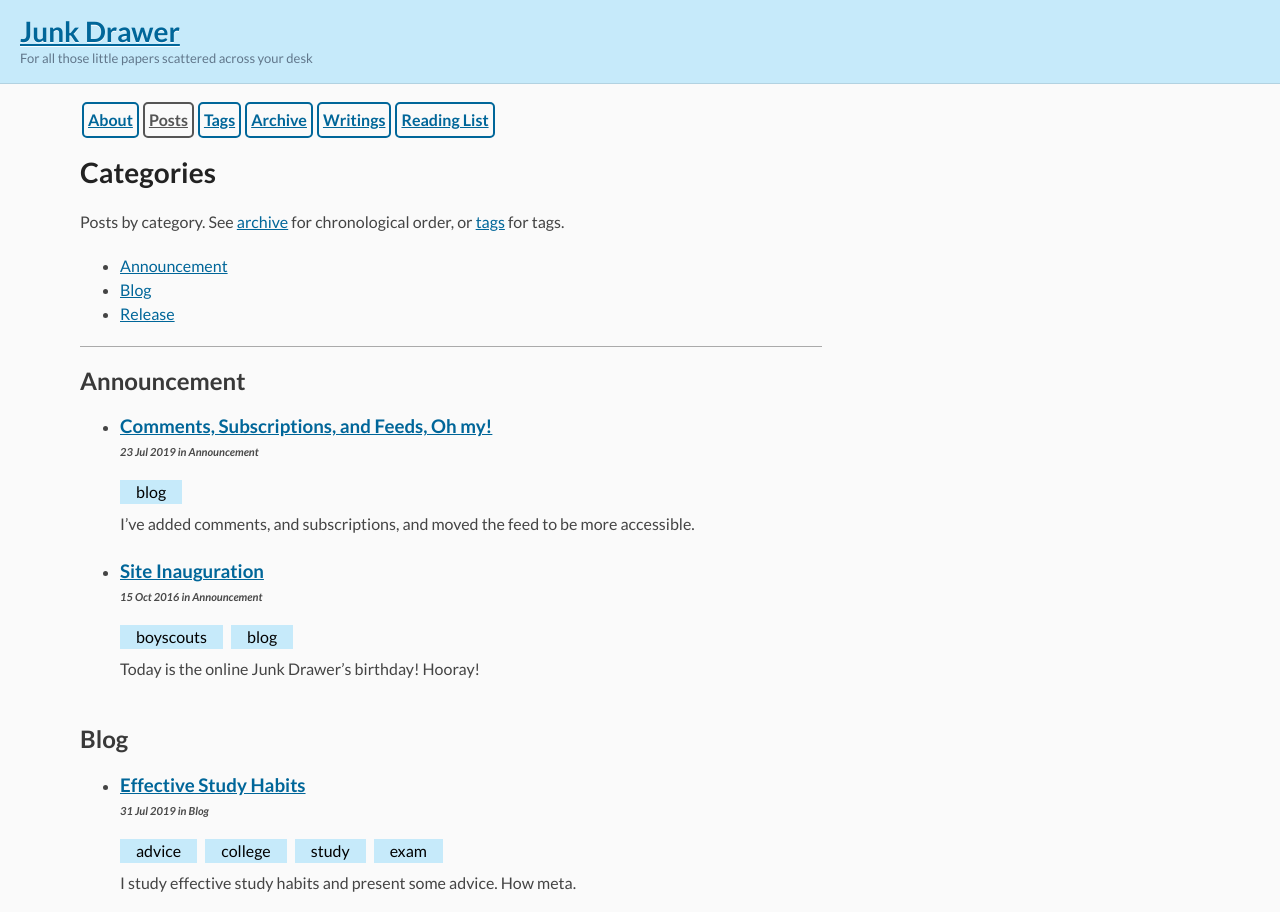
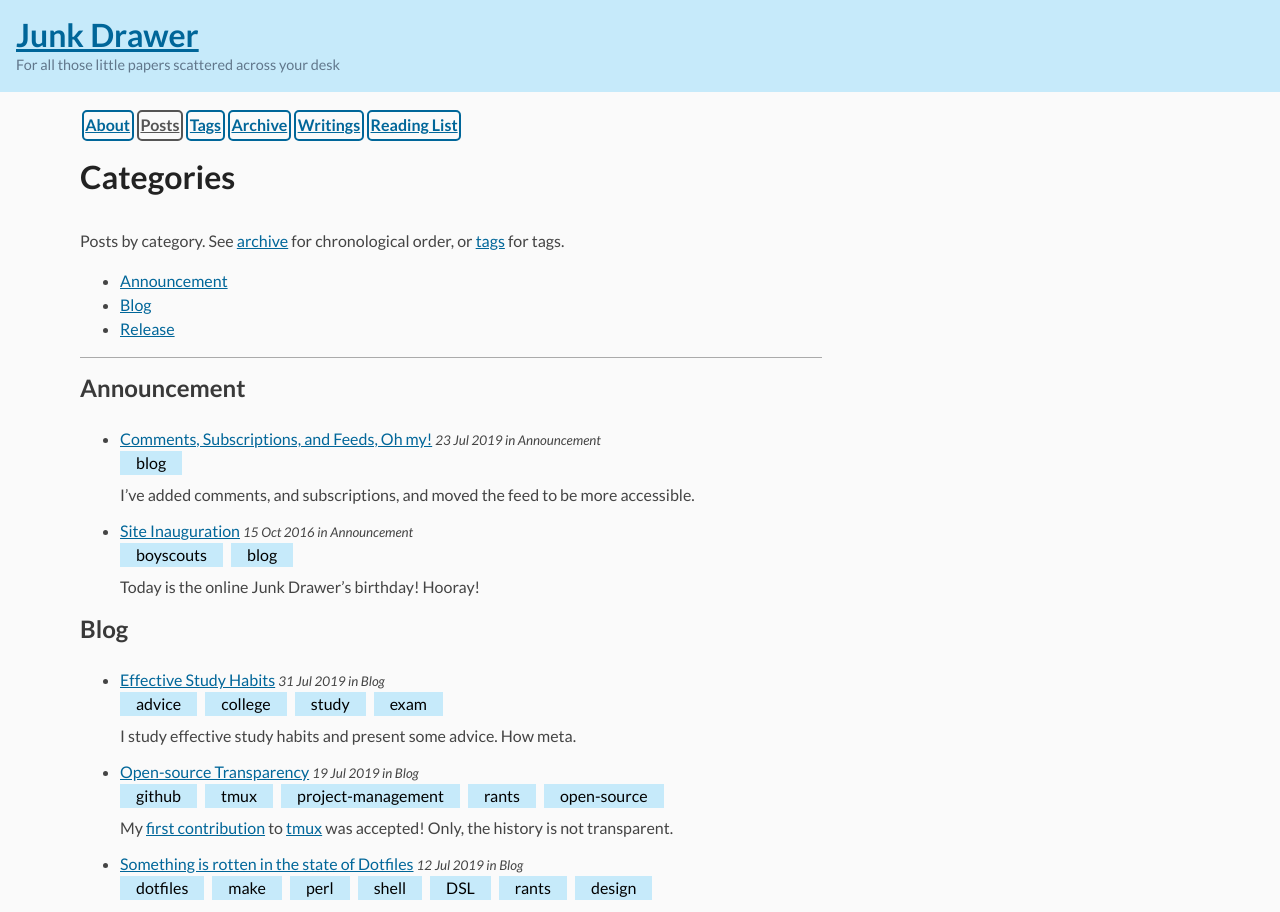
Before and after one commit to benknoble/benknoble.github.io, a Jekyll site: the page built from pages/categories.html, in a window 1280 px wide. Shown: the top 912 px of the page. Built offline with Jekyll 4.4.1, drawn with Linux system fonts in a browser that asks for light colours; emoji names are drawn with the system emoji font; formulas are drawn with MathJax 3.

Commit message:
Refactor CSS
- css: convert most px to em
- css: remove unecessary elements
- pages/categories.html: get rid of <h3>

```diff
--- a/assets/css/styles.scss
+++ b/assets/css/styles.scss
@@ -36,26 +36,19 @@ strong {
 header {
   background: #C6EAFA;
   position: relative;
-  padding: 15px 20px;
-  border-bottom: 1px solid #B2D2E1;
-}
+  padding: 1em 1em;
 
-header h1 {
+  h1 {
     margin: 0;
     padding: 0;
     color: #069;
-  text-shadow: rgba(255, 255, 255, 0.9) 0 1px 0;
   }
 
-header.without-description h1 {
-  margin: 10px 0;
-}
-
-header p {
+  p {
     margin: 0;
     color: #61778B;
-  width: 300px;
-  font-size: 13px;
+    font-size: 0.9em;
+  }
 }
 
 section {
@@ -73,7 +66,7 @@ h5,
 h6 {
   color: #222;
   padding: 0;
-  margin: 0 0 20px;
+  margin: 0 0 1em;
   line-height: 1.2;
 }
 
@@ -83,11 +76,11 @@ ol,
 table,
 pre,
 dl {
-  margin: 0 0 20px;
+  margin: 0 0 1em;
 }
 
 h1 {
-  font-size: 28px;
+  font-size: 2em;
 }
 
 h2 {
@@ -102,10 +95,8 @@ h6 {
 }
 
 blockquote {
-  margin: 0 -20px 20px;
-  padding: 15px 20px 1px 40px;
+  padding: 1em 1em 0.1em 1em;
   font-style: italic;
-  background: #ccc;
   background: rgba(0, 0, 0, 0.06);
   color: #222;
 }
@@ -122,84 +113,39 @@ pre {
 }
 
 pre {
-  padding: 20px;
-  color: #f8f8f2;
-  margin: 0 -20px 20px;
-}
-
-pre code {
+  padding: 1em;
   color: #f8f8f2;
 }
 
-li pre {
-  margin-left: -60px;
-  padding-left: 60px;
-}
-
 table {
-  width: 100%;
   border-collapse: collapse;
 }
 
 th,
 td {
   text-align: left;
-  padding: 5px 10px;
-  border-bottom: 1px solid #aaa;
-}
-
-dt {
-  color: #222;
-  font-weight: 700;
-}
-
-th {
-  color: #222;
-}
-
-small {
-  font-size: 11px;
+  padding: 0.25em 0.5em;
+  border-bottom: 0.1em solid #aaa;
 }
 
 hr {
   border: 0;
   background: #aaa;
-  height: 1px;
-  margin: 0 0 20px;
-}
-
-footer {
-  color: #ccc;
-  overflow: hidden;
-  margin-top: 2px;
-  padding-top: 2px;
-  font-size: 12px;
-}
-
-footer a {
-  color: #069;
-  font-weight: bold;
-}
-
-footer p {
-  float: left;
-}
-
-footer p + p {
-  float: right;
+  height: 0.1em;
+  margin: 0 0 1em;
 }
 
 footer ul {
   list-style: none;
 }
 
-footer li {
+footer {
+  // doesn't work???
+  // background: #c6eafa;
+  li {
     float: left;
+    padding: 0.5em;
   }
-
-footer li a {
-  display: block;
-  padding: 8px;
 }
 
 nav {
@@ -215,7 +161,7 @@ nav ul {
 
 nav li {
   float: left;
-  margin: 2px;
+  margin: 0.1em;
 }
 
 nav li.active a {
@@ -235,7 +181,7 @@ nav li.active a {
 nav a {
   display: block;
   text-align: center;
-  padding: 4px;
+  padding: 0.1em;
   font-weight: bold;
   border-style: solid;
   border-width: 2px;
@@ -265,6 +211,7 @@ nav a:hover {
 
   li {
     float: left;
+    margin: 0;
   }
 }
 
@@ -294,7 +241,7 @@ nav a:hover {
 
 #tag-list,
 #archive-list {
-  margin-bottom: 15px;
+  margin-bottom: 1em;
 }
 
 .clearfix {
@@ -316,8 +263,8 @@ nav a:hover {
   clear: both;
   text-align: center;
   position: relative;
-  top: 2px;
-  margin-bottom: 15px;
+  top: 0.1em;
+  margin-bottom: 1em;
 }
 
 .center {
@@ -354,9 +301,13 @@ kbd {
   border-style: solid;
   border-width: 2px;
   border-radius: 5px;
-  padding: 4px;
+  padding: 0.1em;
   &:hover, &:active {
     background-color: #c6eafa;
   }
-  margin-bottom: 2px;
+  margin-bottom: 0.1em;
 }
+
+.post {
+  margin-bottom: 0.75em;
+}
--- a/pages/categories.html
+++ b/pages/categories.html
@@ -27,19 +27,15 @@ chronological order, or <a href={% link pages/tags.html %}>tags</a> for tags.
     <h2 class="category-name" id="{{ category_name | slugify }}">{{ category_name }}</h2>
     <ul class="posts">
       {% for post in site.categories[category_name] %}
-        <li>
-          <h3>
-              <a href="{{ post.url | absolute_url }}"
-                 title="{{ post.title }}"
-                 id="{{ post.title | slugify }}" >
-              {{ post.title }}</a>
-              <br>
-              <small class="meta">{{ post.date | date_to_string }} in {{ post.categories | array_to_sentence_string }}</small>
-          </h3>
+        <li class='post'>
+          <a href="{{ post.url | absolute_url }}"
+             title="{{ post.title }}"
+             id="{{ post.title | slugify }}" >
+             {{ post.title }}</a>
+          <small class="meta">{{ post.date | date_to_string }} in {{ post.categories | array_to_sentence_string }}</small>
           {% include tags.html tags=post.tags %}
           {{ post.excerpt | remove: '<p>' | remove: '</p>' }}
         </li>
-        <br>
       {% endfor %}
     </ul>
   </div>
```
Lines whose indentation alone changed are shown as unchanged.
